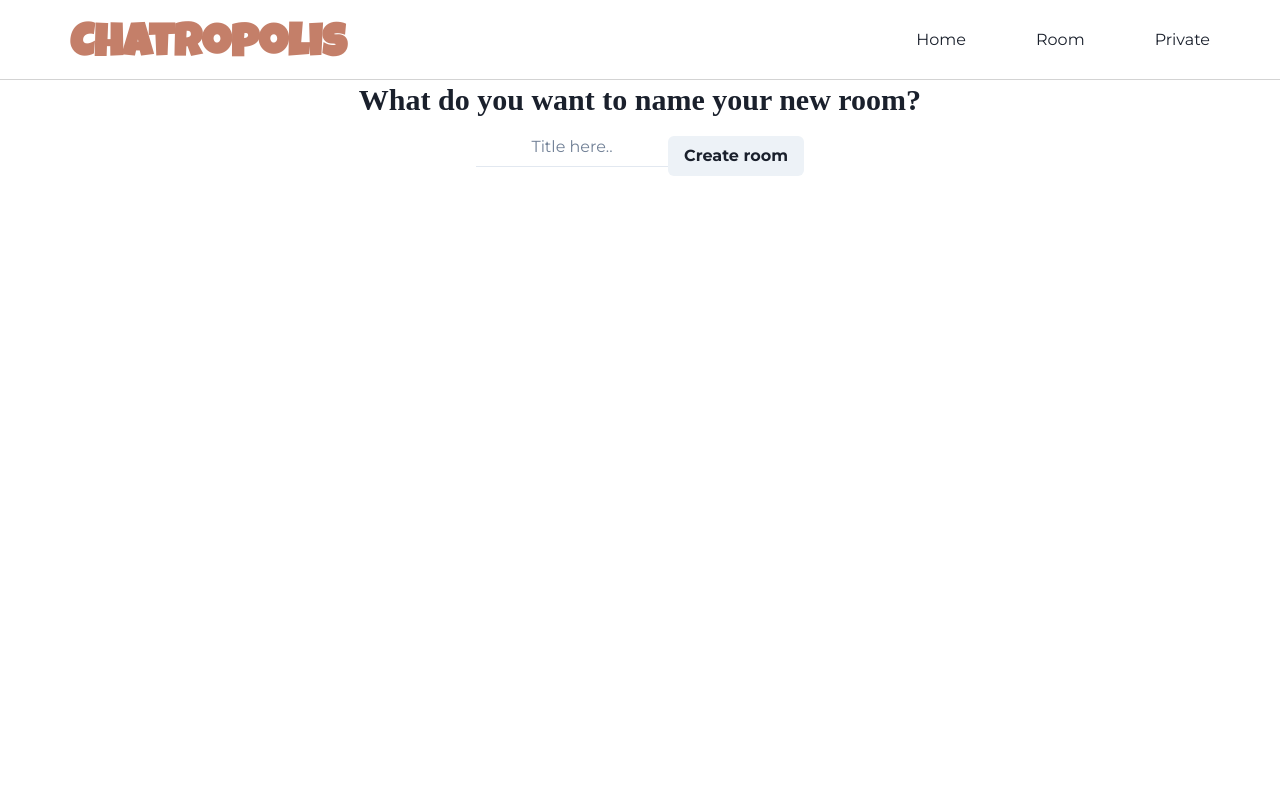
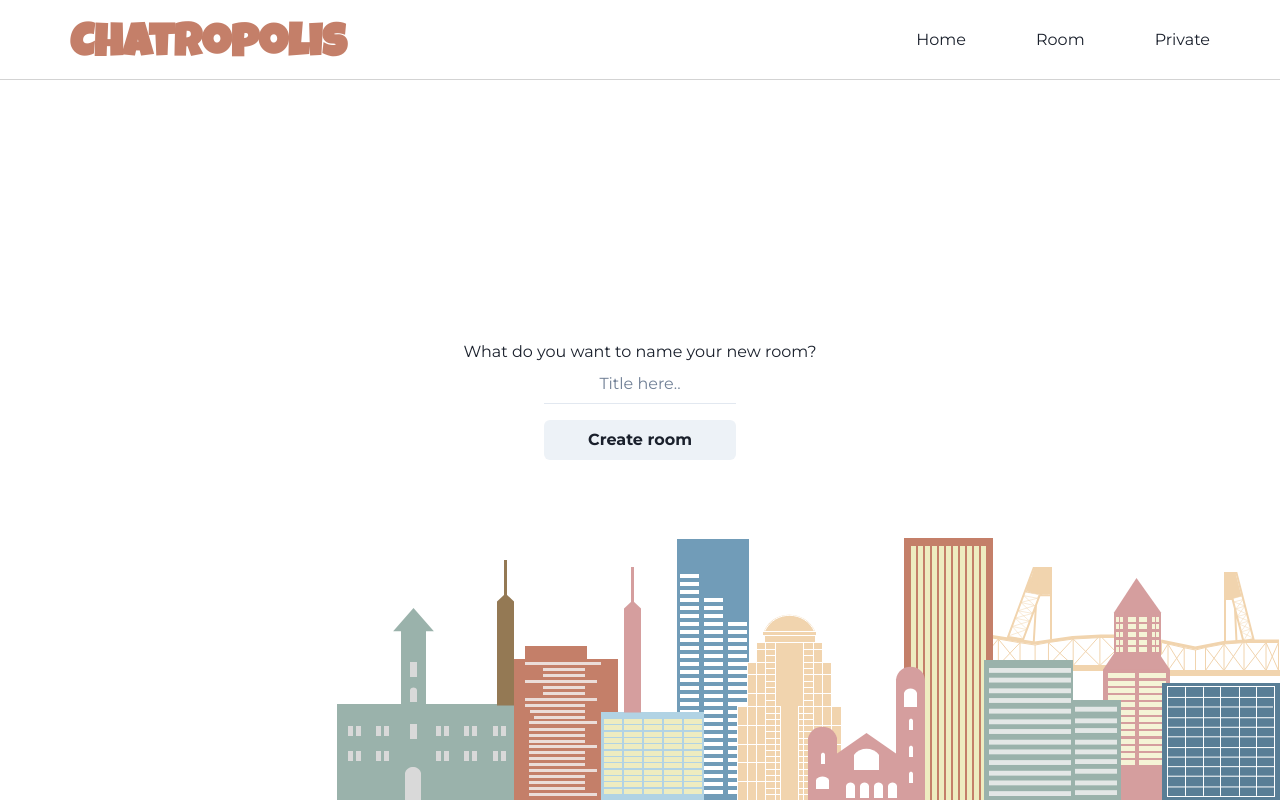
Before and after one commit to jennifertechel/project-socket-chat, a React (Vite) app in the folder client/: page /room/new in a window 1280 px wide. Built offline with nearby package versions, Linux system fonts and the light colour scheme; no server answers; a web font is replaced by a local one.

Commit message:
cleanup flex (wip)

```diff
--- a/client/src/App.tsx
+++ b/client/src/App.tsx
@@ -1,11 +1,10 @@
+import { Flex, useMediaQuery } from "@chakra-ui/react";
 import { Outlet } from "react-router-dom";
 
 function App() {
-  return (
-    <>
-      <Outlet />
-    </>
-  );
+  const [isMobile] = useMediaQuery("(max-width: 768px)");
+
+  return <Outlet />;
 }
 
 export default App;
--- a/client/src/pages/RoomNewPage.tsx
+++ b/client/src/pages/RoomNewPage.tsx
@@ -5,10 +5,13 @@ import {
   Heading,
   Image,
   useMediaQuery,
+  Box,
+  Text,
+  useBreakpointValue,
 } from "@chakra-ui/react";
 import { useState } from "react";
 import { useSocket } from "../context/SocketContext";
-import { useNavigate, useParams } from "react-router-dom";
+import { Form, useNavigate, useParams } from "react-router-dom";
 import Header from "../components/Header";
 import Footer from "../components/Footer";
 import LogoBox from "../components/LogoBox";
@@ -17,24 +20,33 @@ function RoomNewPage() {
   const [room, setRoom] = useState("");
   const { joinRoom } = useSocket();
   const navigate = useNavigate();
-  const { roomId } = useParams();
 
-  const handleSubmit = (e: React.FormEvent<HTMLFormElement>) => {
-    e.preventDefault();
+  const handleSubmit = () => {
     joinRoom(room);
     navigate(`/room/${encodeURIComponent(room)}`);
   };
 
+  const boxSize = useBreakpointValue({
+    base: "sm",
+    md: "md",
+    lg: "lg",
+    xl: "2xl",
+  });
+
   const [isMobile] = useMediaQuery("(max-width: 768px)");
 
   return (
-    <Flex flexDir='column' justifyContent='center' alignItems='center' mt={20}>
+    <Flex
+      flexDir='column'
+      alignItems='center'
+      minH='100vh'
+      justifyContent='center'
+    >
       {!isMobile && <Header />}
 
       {isMobile && <LogoBox />}
-
-      <Heading as='h6'>What do you want to name your new room?</Heading>
-      <form onSubmit={handleSubmit}>
+      <Text textAlign='center'>What do you want to name your new room?</Text>
+      <Flex flexDir='column'>
         <Input
           placeholder='Title here..'
           variant='flushed'
@@ -45,11 +57,14 @@ function RoomNewPage() {
           value={room}
           onChange={(e) => setRoom(e.target.value)}
         ></Input>
-        <Button mt={4} type='submit'>
+        <Button mt={4} onClick={handleSubmit}>
           Create room
         </Button>
-      </form>
+      </Flex>
       {isMobile && <Footer />}
+      {!isMobile && (
+        <Image src='/assets/city.svg' pos='absolute' bottom={0} right={0} />
+      )}
     </Flex>
   );
 }
--- a/client/src/pages/StartPage.tsx
+++ b/client/src/pages/StartPage.tsx
@@ -28,23 +28,15 @@ function StartPage() {
 
   const [isMobile] = useMediaQuery("(max-width: 768px)");
 
-  const boxSize = useBreakpointValue({
-    base: "sm",
-    md: "md",
-    lg: "lg",
-    xl: "2xl",
-  });
-
   return (
-    <Flex justifyContent='center' alignItems='center' minH='100vh'>
+    <Flex
+      flexDir='column'
+      alignItems='center'
+      minH='100vh'
+      justifyContent={{ base: "center", md: "normal" }}
+      pt={{ base: 0, md: 40 }}
+    >
       {!isMobile && <Header />}
-
-      <Box
-        boxSize={boxSize}
-        display='flex'
-        flexDirection='column'
-        alignItems='center'
-      >
       {isMobile && <LogoBox />}
 
       <Text m='30px'>Enter nickname</Text>
@@ -59,7 +51,6 @@ function StartPage() {
       <Button mt='20px' onClick={handleSubmit}>
         Let's Chat!
       </Button>
-      </Box>
 
       {!isMobile && <Header />}
       {!isMobile && (
```
Lines whose indentation alone changed are shown as unchanged.
